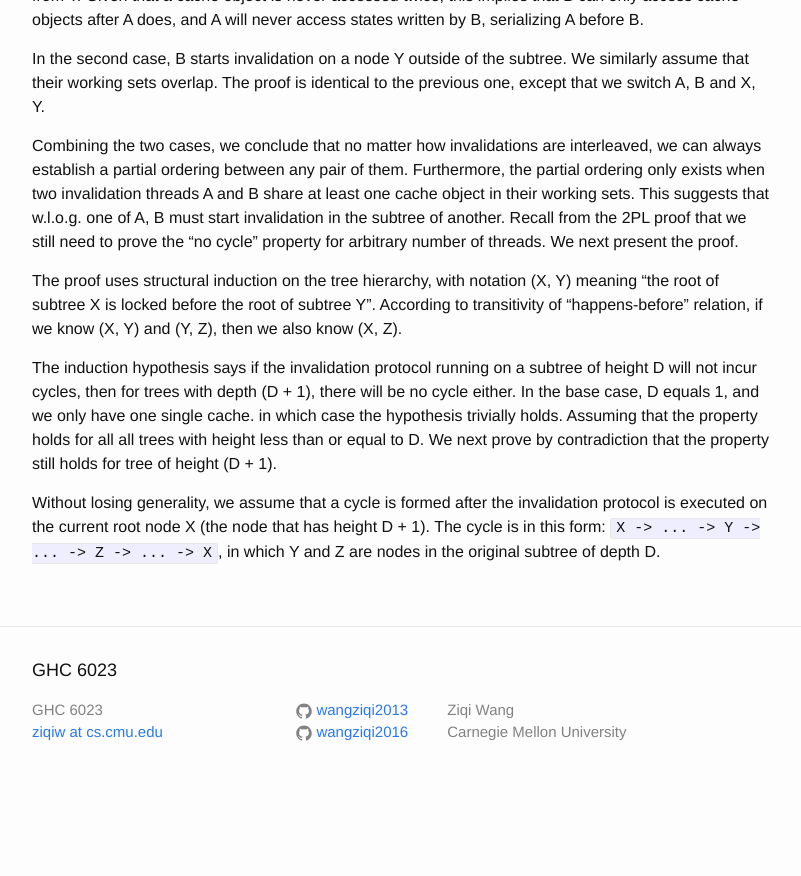
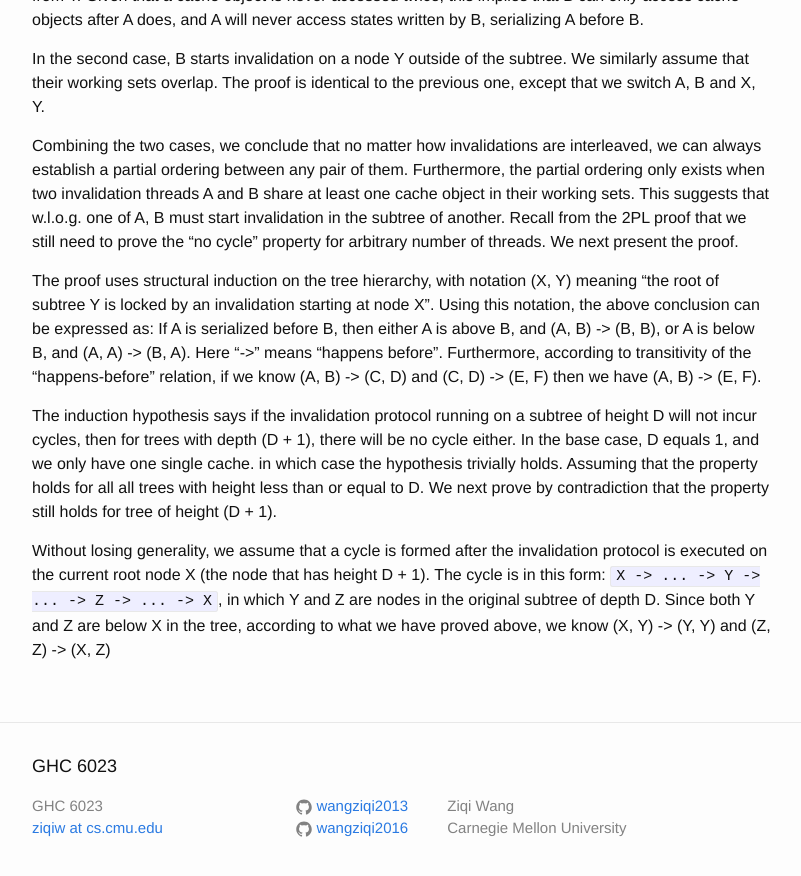
Before and after one commit to wangziqi2013/wangziqi2013.github.io, a Jekyll site: the page built from _posts/2020-01-09-understand-zsim-cache-cc.markdown, in a window 1280 px wide and 900 px high, scrolled down 3216 px. Shown: the top 876 px of the window, without its empty margins (238-1039 px from the left). Built offline with Jekyll 4.4.1, drawn with Linux system fonts in a browser that asks for light colours; before the commit the page ends 4020 px from its top, so only the background shows below that.

Commit message:
Adding happen before

```diff
--- a/_posts/2020-01-09-understand-zsim-cache-cc.markdown
+++ b/_posts/2020-01-09-understand-zsim-cache-cc.markdown
@@ -129,9 +129,11 @@ share at least one cache object in their working sets. This suggests that w.l.o.
 in the subtree of another. Recall from the 2PL proof that we still need to prove the "no cycle" property for arbitrary
 number of threads. We next present the proof.
 
-The proof uses structural induction on the tree hierarchy, with notation (X, Y) meaning "the root of subtree X is locked
-before the root of subtree Y". According to transitivity of "happens-before" relation, if we know (X, Y) and (Y, Z), then
-we also know (X, Z).
+The proof uses structural induction on the tree hierarchy, with notation (X, Y) meaning "the root of subtree Y is locked
+by an invalidation starting at node X". Using this notation, the above conclusion can be expressed as: If A is serialized
+before B, then either A is above B, and (A, B) -> (B, B), or A is below B, and (A, A) -> (B, A). Here "->" means "happens
+before". Furthermore, according to transitivity of the "happens-before" relation, if we know (A, B) -> (C, D) and
+(C, D) -> (E, F) then we have (A, B) -> (E, F).
 
 The induction hypothesis says if the invalidation protocol running on a subtree of height D will not incur cycles, then for
 trees with depth (D + 1), there will be no cycle either. In the base case, D equals 1, and we only have one single cache.
@@ -140,4 +142,5 @@ equal to D. We next prove by contradiction that the property still holds for tre
 
 Without losing generality, we assume that a cycle is formed after the invalidation protocol is executed on the current
 root node X (the node that has height D + 1). The cycle is in this form: `X -> ... -> Y -> ... -> Z -> ... -> X`, in which
-Y and Z are nodes in the original subtree of depth D.
+Y and Z are nodes in the original subtree of depth D. Since both Y and Z are below X in the tree, according to what we have
+proved above, we know (X, Y) -> (Y, Y) and (Z, Z) -> (X, Z)
```
